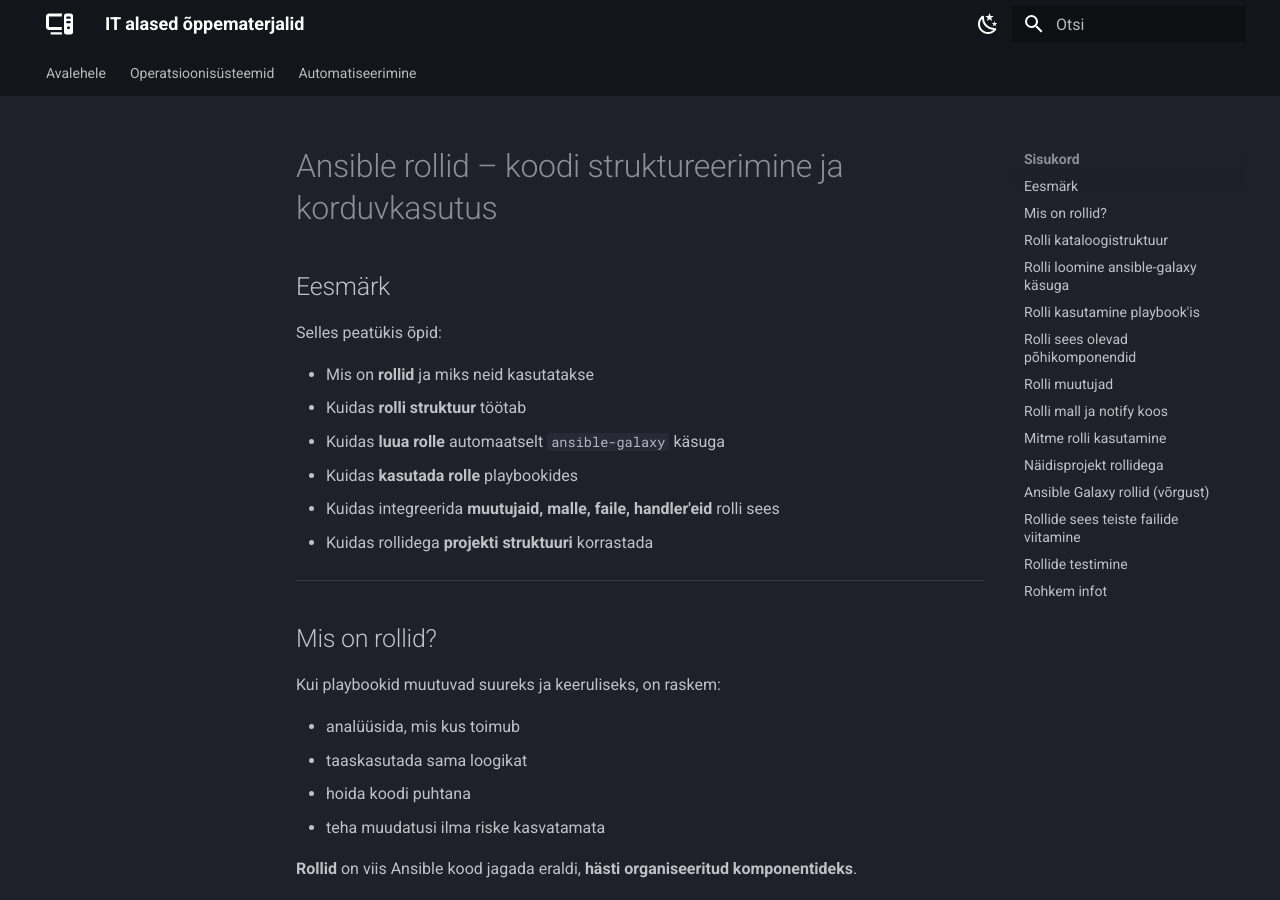
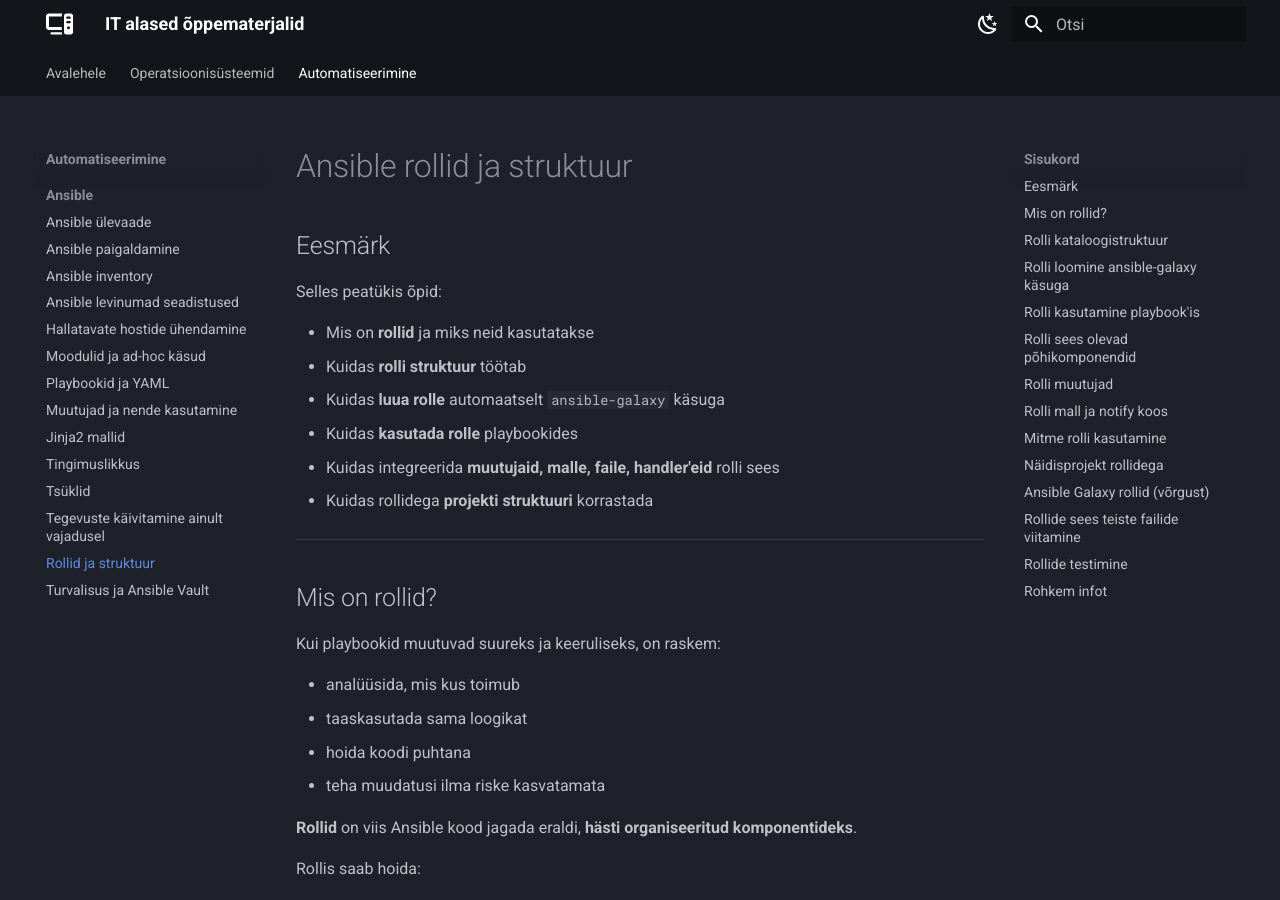
Before and after one commit to priitpaap/priitpaap.github.io, an MkDocs documentation site: the page built from docs/ansible/ansibleroles.md, in a window 1280 px wide and 900 px high. Built offline with MkDocs 1.6.1 and Material for MkDocs 9.7.7, drawn with Linux system fonts in a browser that asks for light colours; some of the changed text lies outside the part shown.

Commit message:
Roles update

```diff
--- a/docs/ansible/ansibleroles.md
+++ b/docs/ansible/ansibleroles.md
@@ -1,4 +1,4 @@
-# Ansible rollid – koodi struktureerimine ja korduvkasutus
+# Ansible rollid ja struktuur
 
 ## Eesmärk
 
--- a/mkdocs.yml
+++ b/mkdocs.yml
@@ -93,7 +93,7 @@
       - 'Tingimuslikkus': ansible/ansibleconditionals.md
       - 'Tsüklid': ansible/ansibleloops.md
       - 'Tegevuste käivitamine ainult vajadusel': ansible/ansiblehandlers.md
-#      - 'Rollid ja struktuur': ansible/ansibleroles.md
+      - 'Rollid ja struktuur': ansible/ansibleroles.md
 #      - 'Ansible Galaxy ja kogukonna rollid': ansible/ansiblerolesgalaxy.md
       - 'Turvalisus ja Ansible Vault': ansible/ansiblevault.md
 #      - 'Ansible parimad praktikad': ansible/ansiblebestpractises.md
```
Also changed, not shown: docs/ansible/ansiblerolesgalaxy.md (deleted, +0 -3 lines).
